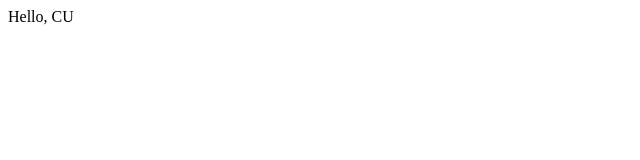
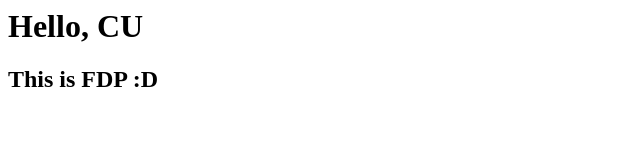
Before and after one commit to kaurhaz7895/cujasleen1, a plain HTML site: page index.html in a window 1280 px wide. Shown: the whole page, without its empty margins (0-640 px from the left). Drawn offline with Linux system fonts and the light colour scheme.

Commit message:
Update index.html

```diff
--- a/index.html
+++ b/index.html
@@ -2,6 +2,7 @@
 <title>
 </title>
 <body>
-Hello, CU
+<h1> Hello, CU </h1>
+  <h2> This is FDP :D </h2>
 </body>
 </html>
```
